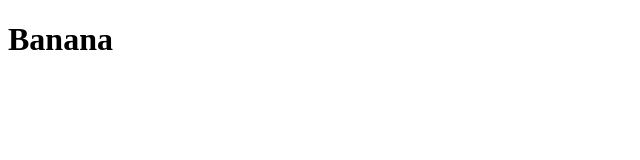
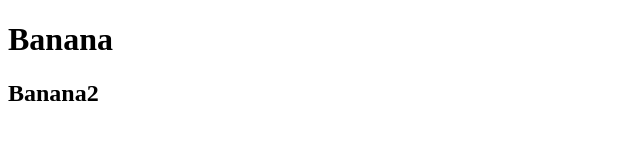
Before and after one commit to lonatTee-yah/git-test, a plain HTML site: page index.html in a window 1280 px wide. Shown: the whole page, without its empty margins (0-640 px from the left). Drawn offline with Linux system fonts and the light colour scheme.

Commit message:
Commit 3

```diff
--- a/index.html
+++ b/index.html
@@ -3,6 +3,7 @@
 
 <body>
     <h1>Banana</h1>
+    <h2>Banana2</h2>
 </body>
 
 </html>
```
